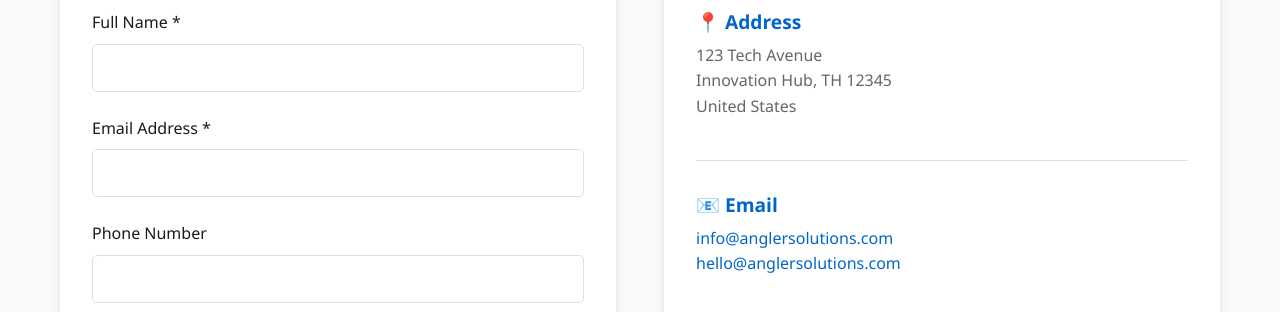
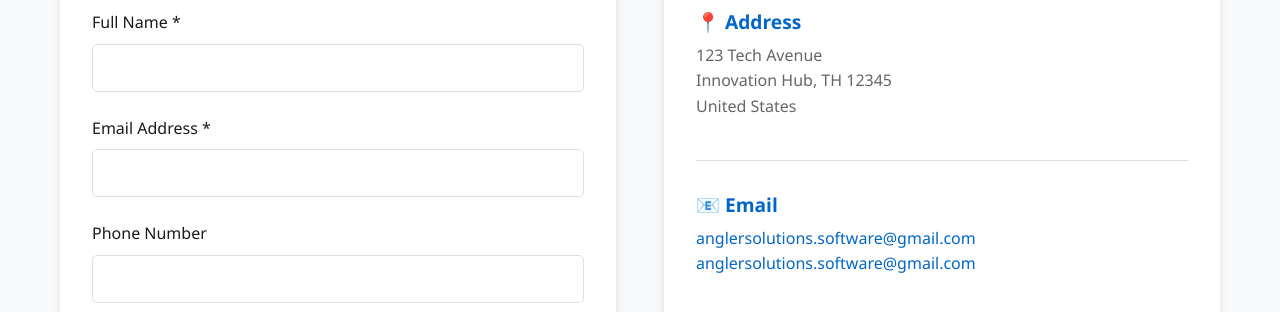
Before and after one commit to AnglerSolutions/AnglerWebsite, a website: page contact.html in a window 1280 px wide. Shown: the part 488-800 px from the top of the page. Drawn offline with Linux system fonts and the light colour scheme.

Commit message:
Update email address to anglersolutions.software@gmail.com

```diff
--- a/contact.html
+++ b/contact.html
@@ -100,8 +100,8 @@
                     <div class="contact-info-item">
                         <h3>📧 Email</h3>
                         <p>
-                            <a href="mailto:info@anglersolutions.com">info@anglersolutions.com</a><br>
-                            <a href="mailto:hello@anglersolutions.com">hello@anglersolutions.com</a>
+                            <a href="mailto:anglersolutions.software@gmail.com">anglersolutions.software@gmail.com</a><br>
+                            <a href="mailto:anglersolutions.software@gmail.com">anglersolutions.software@gmail.com</a>
                         </p>
                     </div>
 
@@ -191,7 +191,7 @@
                 </div>
                 <div class="footer-section">
                     <h4>Contact</h4>
-                    <p>Email: info@anglersolutions.com</p>
+                    <p>Email: anglersolutions.software@gmail.com</p>
                     <p>Phone: (555) 123-4567</p>
                 </div>
             </div>
```
Also changed, not shown: about.html (+1 -1 lines), index.html (+1 -1 lines), portfolio.html (+1 -1 lines), services.html (+1 -1 lines), README.md.
